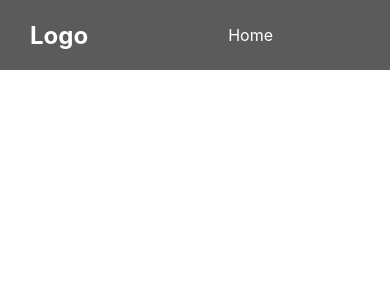
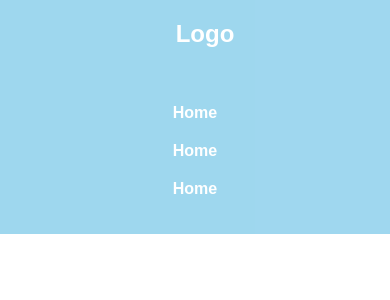
Before and after one commit to DavidOng123/shopsentix, a React (Create React App) app: page / in a window 390 px wide. Shown: the top 300 px of the page. Built offline with nearby package versions, Linux system fonts and the light colour scheme.

Commit message:
header footer

```diff
--- a/src/navbarstyle.css
+++ b/src/navbarstyle.css
@@ -1,29 +1,53 @@
+
 .navbar {
+  font-family: 'Montserrat', sans-serif;
+  font-weight: bold;
   display: flex;
   align-items: center;
   justify-content: space-between;
-    background-color: #333;
-    color: #fff;
+  background-color: #87CEEB;
+  color: #FFFFFF;
   opacity: 0.8;
-    width: 100%;
   height: 70px;
-    position: fixed;
-    top: 0px;
-    padding: 0 30px;
 }
+
 ul {
   display: flex;
+  list-style-type: none;
+  padding: 0;
 }
+
 li {
-    list-style-type: none;
-    padding: 100px;
+  padding: 0 20px;
 }
+
+li:hover {
+  background-color: black;
+}
+
 a {
   text-decoration: none;
-  }
-  .navbar a {
   color: #fff;
 }
-  .navbar .log {
-    font-weight: 400;
+
+.logo {
+  padding-left: 20px;
 }
+
+/* Media query for responsive design */
+@media (max-width: 768px) {
+  .navbar {
+    height: auto; /* Change height to auto for mobile screens */
+    flex-direction: column; /* Stack items vertically on smaller screens */
+    text-align: center; /* Center-align text */
+  }
+
+  ul {
+    flex-direction: column; /* Stack list items vertically */
+    padding: 10px 0; /* Add some padding for readability */
+  }
+
+  li {
+    padding: 10px 0;
+  }
+}
```
Also changed, not shown: src/footerstyle.css (added, +11 -0 lines). Lines whose indentation alone changed are shown as unchanged.
